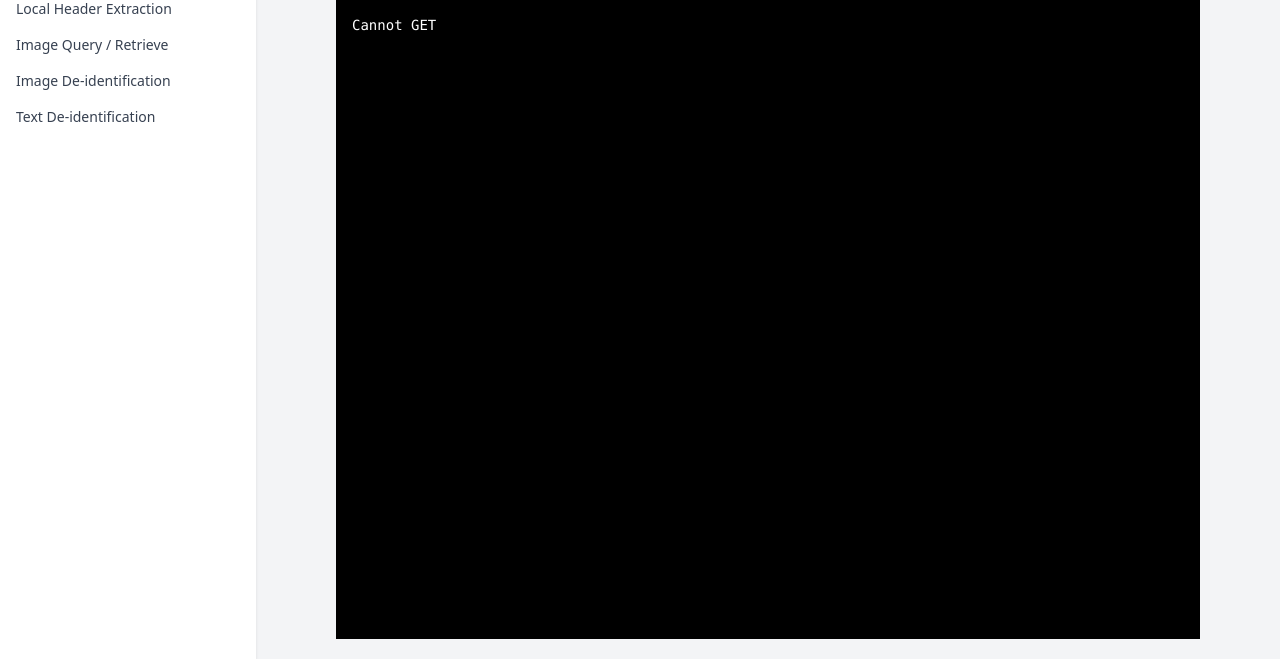
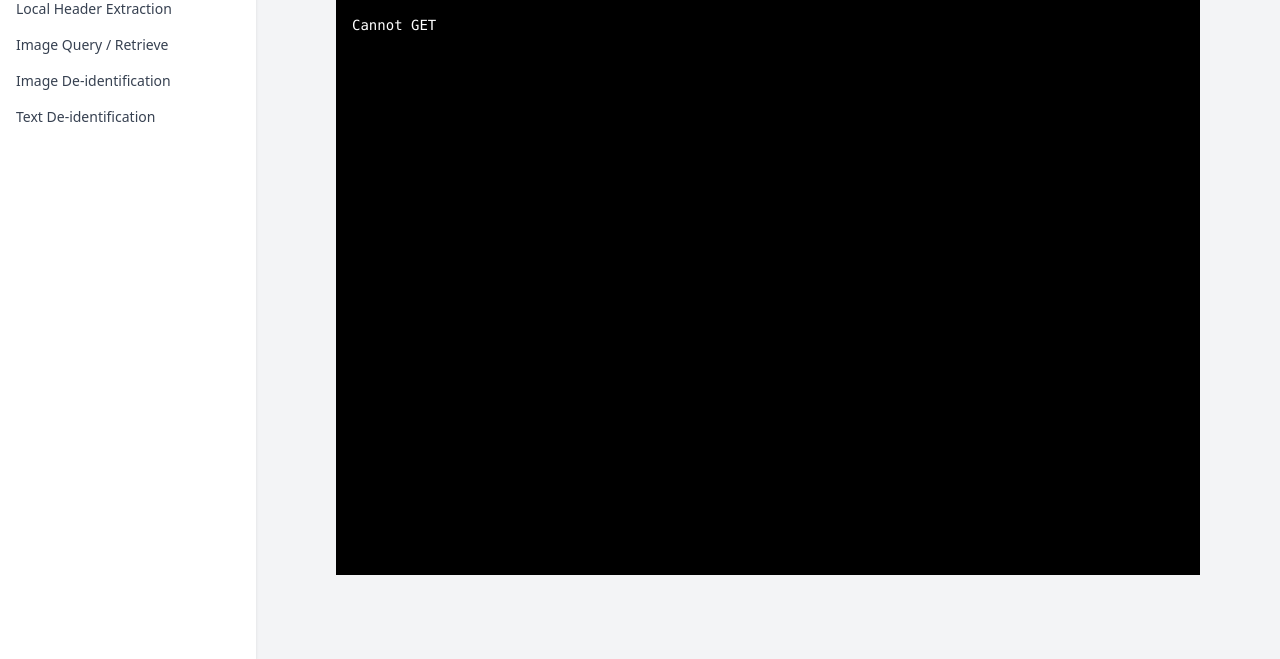
Before and after one commit to stjude/icore-image, a Django app: page /task_progress/ in a window 1280 px wide. Shown: the part 141-800 px from the top of the page. Run offline with Django 4.2, Linux system fonts and the light colour scheme; data that the repository does not hold is empty; some libraries are stand-ins or nearby versions.

Commit message:
Minor ui fixes

```diff
--- a/deid/templates/base.html
+++ b/deid/templates/base.html
@@ -19,7 +19,7 @@
             <div class="flex-initial my-auto text-sm text-gray-700">
                 <a href="/" class="rounded mx-2 px-2 py-1 {% if request.path == '/' or request.path == '/projects/' %}bg-gray-100{% endif %}">Projects</a>
                 <a href="/pacses" class="rounded mx-2 px-2 py-1 {% if request.path == '/pacses/' %}bg-gray-100{% endif %}">PACS</a>
-                <a href="/settings/general" class="rounded mx-2 px-2 py-1 {% if request.path == '/settings/image_deid/' %}bg-gray-100{% endif %}">Settings</a>
+                <a href="/settings/image_deid" class="rounded mx-2 px-2 py-1 {% if request.path == '/settings/image_deid/' %}bg-gray-100{% endif %}">Settings</a>
             </div>
         </header>
         <section class="fixed z-10 w-64 h-screen bg-white shadow text-sm text-gray-700 pt-24">
--- a/deid/templates/task_progress.html
+++ b/deid/templates/task_progress.html
@@ -5,7 +5,7 @@
 {% block content %}
 <div class="px-4">
     <h1 class="text-xl flex-1">De-identification Progress</h1>
-    <div class="mt-4 bg-black text-white p-4 font-mono text-sm h-[calc(100vh-10rem)] overflow-y-auto" id="logContent">
+    <div class="mt-4 bg-black text-white p-4 font-mono text-sm h-[calc(100vh-14rem)] overflow-y-auto" id="logContent">
     </div>
 </div>
 
--- a/electron/main.js
+++ b/electron/main.js
@@ -91,7 +91,7 @@ app.on('ready', async () => {
     mainWindow.loadURL('http://127.0.0.1:8000/imagedeid');
 
     // Open DevTools
-    mainWindow.webContents.openDevTools();
+    // mainWindow.webContents.openDevTools();
 
     // Enable back/forward navigation
     mainWindow.webContents.on('did-finish-load', () => {
```
